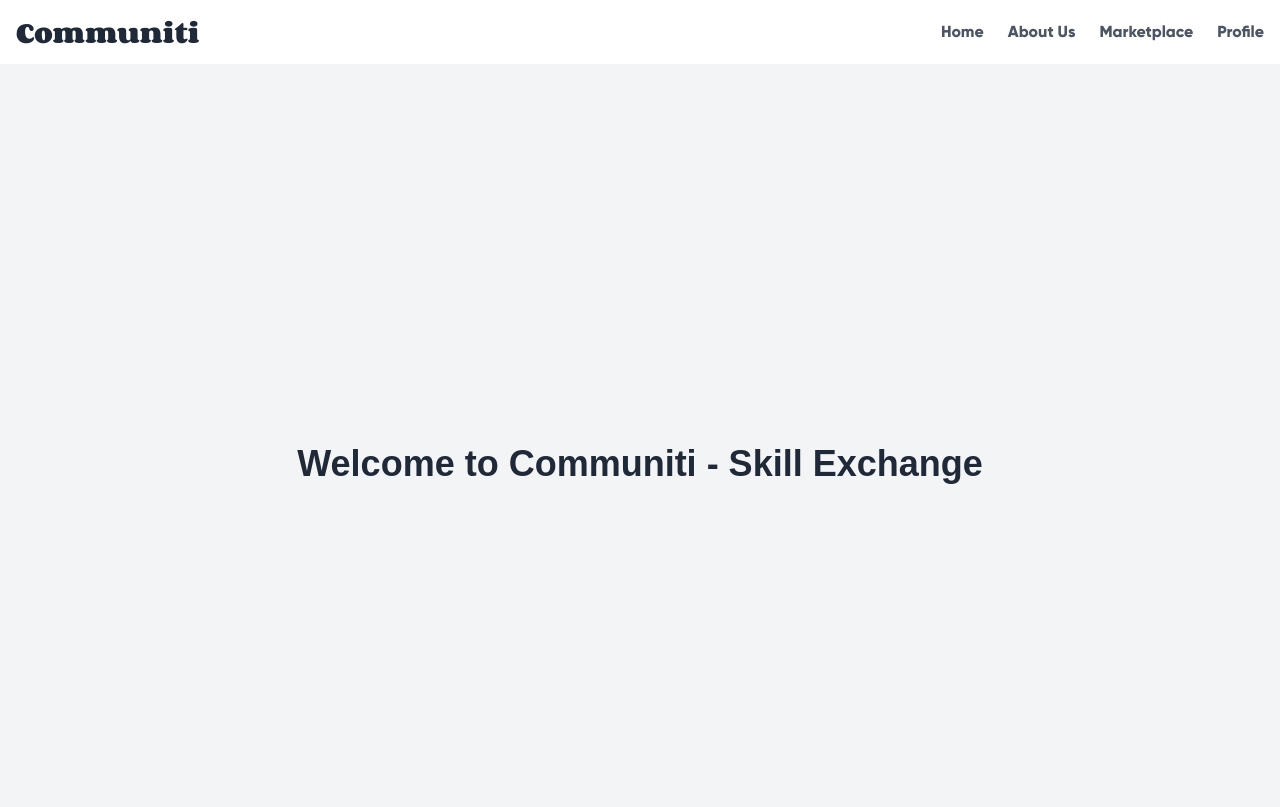
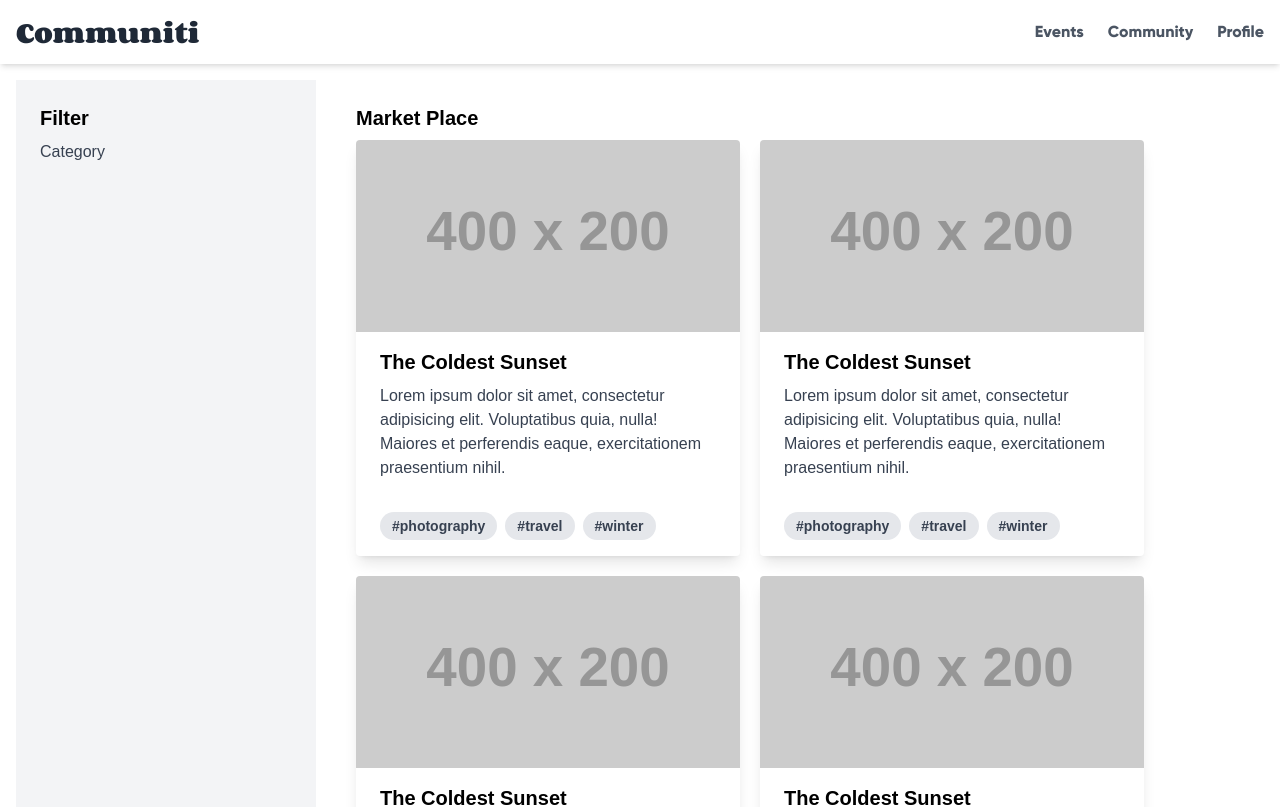
Before and after one commit to makeitMVPadmin/P4_Skill_Exchange, a React (Vite) app: page / in a window 1280 px wide. Shown: the top 807 px of the page. Built offline with nearby package versions, Linux system fonts and the light colour scheme.

Commit message:
app navigation update

```diff
--- a/src/App.tsx
+++ b/src/App.tsx
@@ -1,4 +1,3 @@
-import HomePage from "./pages/HomePage/HomePage";
 import { Routes, Route } from "react-router-dom";
 import MarketPlace from "./pages/MarketPlacePage/MarketPlace";
 
@@ -11,8 +10,7 @@ function App() {
     <>
       <Header />
       <Routes>
-        <Route path="/" element={<HomePage />} />
-        <Route path="/marketplace" element={<MarketPlace />} />
+        <Route path="/" element={<MarketPlace />} />
         <Route path="/profile" element={<ProfilePage />} />
       </Routes>
       <Footer />
--- a/src/components/Header/Header.tsx
+++ b/src/components/Header/Header.tsx
@@ -43,10 +43,10 @@ function Header() {
           >
             <li>
               <Link
-                to="/"
+                to="#"
                 className="text-gray-600 hover:text-gray-900 font-gilroy"
               >
-                Home
+                Events
               </Link>
             </li>
             <li>
@@ -54,15 +54,7 @@ function Header() {
                 to="#"
                 className="text-gray-600 hover:text-gray-900 font-gilroy"
               >
-                About Us
-              </Link>
-            </li>
-            <li>
-              <Link
-                to="/marketplace"
-                className="text-gray-600 hover:text-gray-900 font-gilroy"
-              >
-                Marketplace
+                Community
               </Link>
             </li>
             <li>
```
